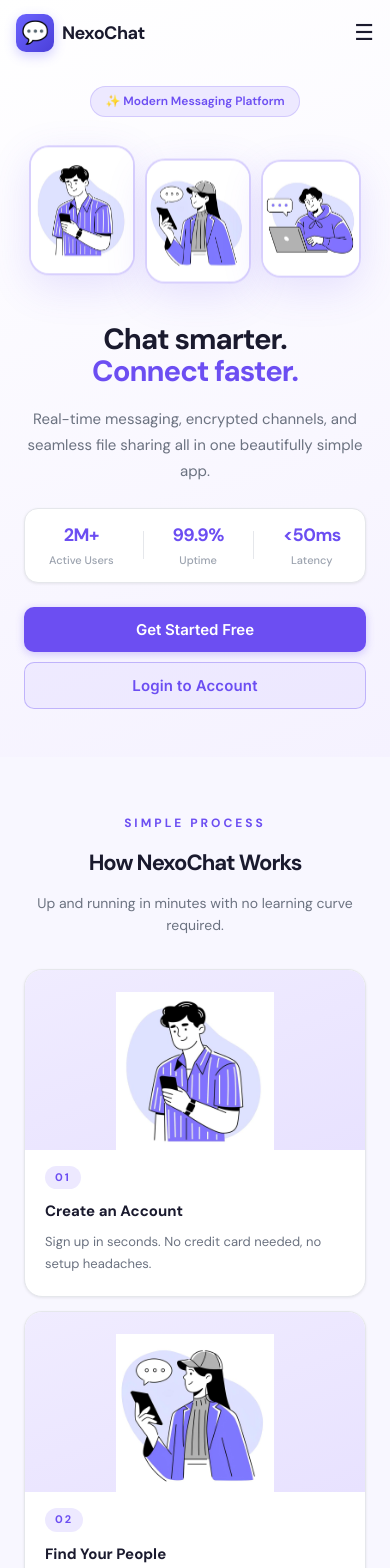
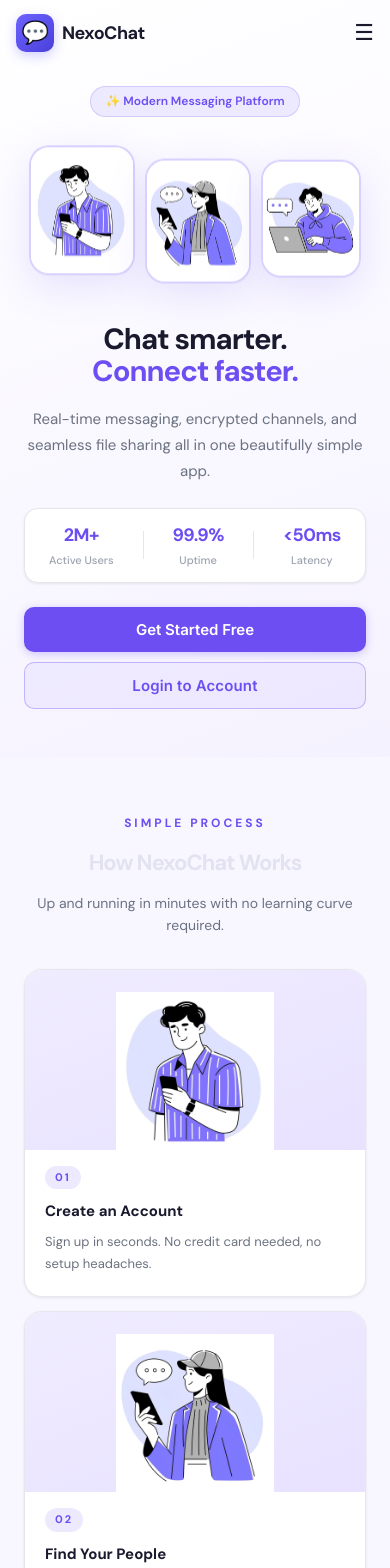
Before and after one commit to sachin-codes01/NexoChat-ChatApp-, a React (Vite) app: page / in a window 390 px wide. Shown: the top 1568 px of the page. Built offline with nearby package versions, Linux system fonts and the light colour scheme; no server answers.

Commit message:
NexoChat (ChatApp)

```diff
--- a/src/components/Home/Home.css
+++ b/src/components/Home/Home.css
@@ -384,7 +384,7 @@
   .hero__img-card--3 { width: 30%; max-width: 165px; height: 165px; align-self: center; }
 
   .section { padding: 64px 0; }
-  .section__title { font-size: clamp(22px, 4vw, 32px); }
+  .section__title { font-size: clamp(22px, 4vw, 32px); color: #e2e2f0 }
   .section__header { margin-bottom: 40px; }
 
   .steps { grid-template-columns: 1fr; gap: 16px; }
```
